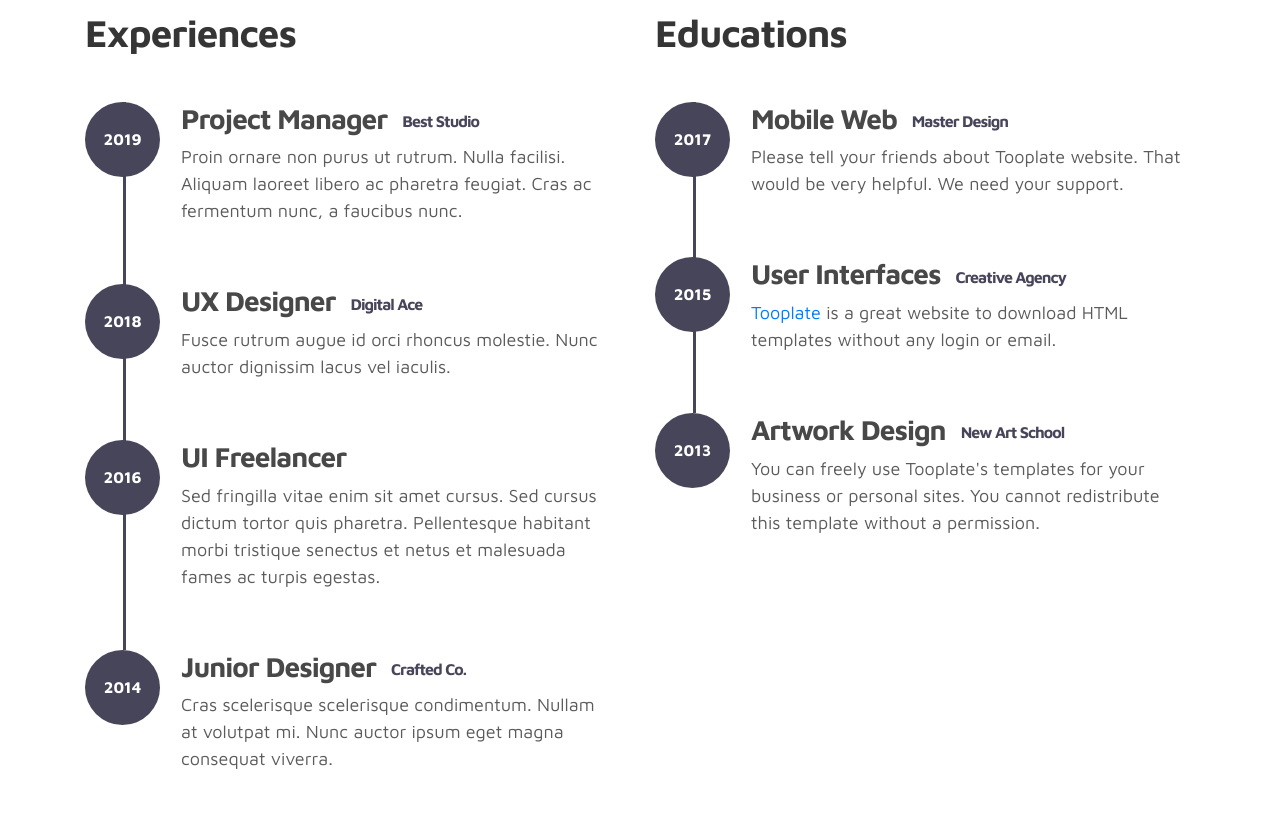
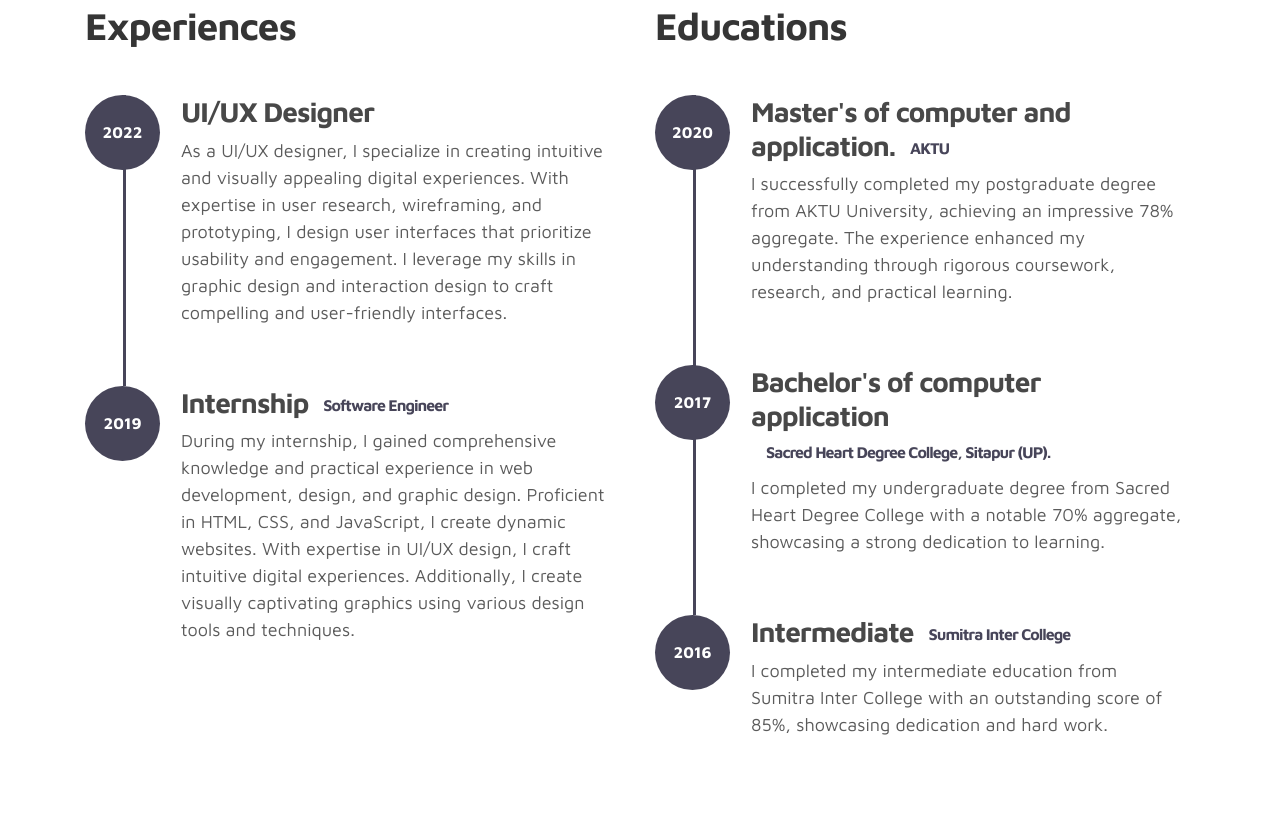
Before and after one commit to imvidushimishra/portfolio, a plain HTML site: page index.html in a window 1280 px wide. Shown: the part 1625-2440 px from the top of the page. Drawn offline with Linux system fonts and the light colour scheme.

Commit message:
add personal detail over there

```diff
--- a/index.html
+++ b/index.html
@@ -4,18 +4,15 @@
 <head>
   <meta charset="utf-8">
   <meta name="viewport" content="width=device-width, initial-scale=1, shrink-to-fit=no">
-  <meta name="description" content="">
-  <meta name="author" content="">
+  <meta name="description" content="my portfolio.">
+  <meta name="author" content="Vidushi Mishra">
   <title>Vidushi Mishra</title>
   <link rel="stylesheet" href="css/bootstrap.min.css">
   <link rel="stylesheet" href="css/unicons.css">
   <link rel="stylesheet" href="css/owl.carousel.min.css">
   <link rel="stylesheet" href="css/owl.theme.default.min.css">
-
   <!-- MAIN STYLE -->
   <link rel="stylesheet" href="css/tooplate-style.css">
-
-  <!-- Tooplate 2115 Marvel https://www.tooplate.com/view/2115-marvel -->
 </head>
 
 <body>
@@ -23,8 +20,7 @@
   <!-- MENU -->
   <nav class="navbar navbar-expand-sm navbar-light">
     <div class="container">
-      <a class="navbar-brand" href="index.html"><i class='uil uil-user'></i> Marvel</a>
-
+      <a class="navbar-brand" href="index.html"><i class='uil uil-user'></i> Vidushi Mishra</a>
       <button class="navbar-toggler" type="button" data-toggle="collapse" data-target="#navbarNav"
         aria-controls="navbarNav" aria-expanded="false" aria-label="Toggle navigation">
         <span class="navbar-toggler-icon"></span>
@@ -71,7 +67,7 @@
             <h1 class="animated animated-text">
               <span class="mr-2">Hey folks, I'm</span>
               <div class="animated-info">
-                <span class="animated-item">Marvel Sann</span>
+                <span class="animated-item">UX Designer</span>
                 <span class="animated-item">Web Designer</span>
                 <span class="animated-item">UI Specialist</span>
               </div>
@@ -81,7 +77,8 @@
               and web development.</p>
 
             <div class="custom-btn-group mt-4">
-              <a href="#" class="btn mr-lg-2 custom-btn"><i class='uil uil-file-alt'></i> Download Resume</a>
+              <a href="document/resume.pdf" class="btn mr-lg-2 custom-btn" download="vidushi"><i
+                  class='uil uil-file-alt'></i> Download Resume</a>
               <a href="#contact" class="btn custom-btn custom-btn-bg custom-btn-link">Get a free quote</a>
             </div>
           </div>
@@ -111,33 +108,28 @@
           <div class="owl-carousel owl-theme">
             <div class="item">
               <div class="project-info">
-                <img src="images/project/project-image01.png" class="img-fluid" alt="project image">
+                <img src="images/design/2.png" class="img-fluid" alt="project image">
               </div>
             </div>
 
             <div class="item">
               <div class="project-info">
-                <img src="images/project/project-image02.png" class="img-fluid" alt="project image">
+                <img src="images/design/3.png" class="img-fluid" alt="project image">
               </div>
             </div>
 
             <div class="item">
               <div class="project-info">
-                <img src="images/project/project-image03.png" class="img-fluid" alt="project image">
+                <img src="images/design/4.png" class="img-fluid" alt="project image">
               </div>
             </div>
 
             <div class="item">
               <div class="project-info">
-                <img src="images/project/project-image04.png" class="img-fluid" alt="project image">
+                <img src="images/design/1.png" class="img-fluid" alt="project image">
               </div>
             </div>
 
-            <div class="item">
-              <div class="project-info">
-                <img src="images/project/project-image05.png" class="img-fluid" alt="project image">
-              </div>
-            </div>
           </div>
 
         </div>
@@ -154,46 +146,30 @@
           <h2 class="mb-4">Experiences</h2>
 
           <div class="timeline">
+
+            <div class="timeline-wrapper">
+              <div class="timeline-yr">
+                <span>2022</span>
+              </div>
+              <div class="timeline-info">
+                <h3><span>UI/UX Designer</h3>
+                <p>As a UI/UX designer, I specialize in creating intuitive and visually appealing digital experiences.
+                  With expertise in user research, wireframing, and prototyping, I design user interfaces that
+                  prioritize usability and engagement. I leverage my skills in graphic design and interaction design to
+                  craft compelling and user-friendly interfaces.</p>
+              </div>
+            </div>
+
             <div class="timeline-wrapper">
               <div class="timeline-yr">
                 <span>2019</span>
               </div>
               <div class="timeline-info">
-                <h3><span>Project Manager</span><small>Best Studio</small></h3>
-                <p>Proin ornare non purus ut rutrum. Nulla facilisi. Aliquam laoreet libero ac pharetra feugiat. Cras ac
-                  fermentum nunc, a faucibus nunc.</p>
-              </div>
-            </div>
-
-            <div class="timeline-wrapper">
-              <div class="timeline-yr">
-                <span>2018</span>
-              </div>
-              <div class="timeline-info">
-                <h3><span>UX Designer</span><small>Digital Ace</small></h3>
-                <p>Fusce rutrum augue id orci rhoncus molestie. Nunc auctor dignissim lacus vel iaculis.</p>
-              </div>
-            </div>
-
-            <div class="timeline-wrapper">
-              <div class="timeline-yr">
-                <span>2016</span>
-              </div>
-              <div class="timeline-info">
-                <h3><span>UI Freelancer</h3>
-                <p>Sed fringilla vitae enim sit amet cursus. Sed cursus dictum tortor quis pharetra. Pellentesque
-                  habitant morbi tristique senectus et netus et malesuada fames ac turpis egestas.</p>
-              </div>
-            </div>
-
-            <div class="timeline-wrapper">
-              <div class="timeline-yr">
-                <span>2014</span>
-              </div>
-              <div class="timeline-info">
-                <h3><span>Junior Designer<small>Crafted Co.</small></h3>
-                <p>Cras scelerisque scelerisque condimentum. Nullam at volutpat mi. Nunc auctor ipsum eget magna
-                  consequat viverra.</p>
+                <h3><span>Internship<small>Software Engineer</small></h3>
+                <p>During my internship, I gained comprehensive knowledge and practical experience in web development,
+                  design, and graphic design. Proficient in HTML, CSS, and JavaScript, I create dynamic websites. With
+                  expertise in UI/UX design, I craft intuitive digital experiences. Additionally, I create visually
+                  captivating graphics using various design tools and techniques.</p>
               </div>
             </div>
 
@@ -206,34 +182,38 @@
           <div class="timeline">
             <div class="timeline-wrapper">
               <div class="timeline-yr">
-                <span>2017</span>
+                <span>2020</span>
               </div>
               <div class="timeline-info">
-                <h3><span>Mobile Web</span><small>Master Design</small></h3>
-                <p>Please tell your friends about Tooplate website. That would be very helpful. We need your support.
+                <h3><span>Master's of computer and application.</span><small>AKTU</small></h3>
+                <p>I successfully completed my postgraduate degree from AKTU University, achieving an impressive 78%
+                  aggregate.
+                  The experience enhanced my understanding through rigorous coursework, research, and practical
+                  learning.
                 </p>
               </div>
             </div>
 
             <div class="timeline-wrapper">
               <div class="timeline-yr">
-                <span>2015</span>
+                <span>2017</span>
               </div>
               <div class="timeline-info">
-                <h3><span>User Interfaces</span><small>Creative Agency</small></h3>
-                <p><a rel="nofollow" href="https://www.facebook.com/tooplate">Tooplate</a> is a great website to
-                  download HTML templates without any login or email.</p>
+                <h3><span>Bachelor's of computer application</span><small>Sacred Heart Degree College, Sitapur
+                    (UP).</small></h3>
+                <p>I completed my undergraduate degree from Sacred Heart Degree College with a notable 70% aggregate,
+                  showcasing a strong dedication to learning.</p>
               </div>
             </div>
 
             <div class="timeline-wrapper">
               <div class="timeline-yr">
-                <span>2013</span>
+                <span>2016</span>
               </div>
               <div class="timeline-info">
-                <h3><span>Artwork Design</span><small>New Art School</small></h3>
-                <p>You can freely use Tooplate's templates for your business or personal sites. You cannot redistribute
-                  this template without a permission.</p>
+                <h3><span>Intermediate</span><small>Sumitra Inter College</small></h3>
+                <p>I completed my intermediate education from Sumitra Inter College with an outstanding score of 85%,
+                  showcasing dedication and hard work.</p>
               </div>
             </div>
 
@@ -259,15 +239,15 @@
           <div class="contact-info d-flex justify-content-between align-items-center py-4 px-lg-5">
             <div class="contact-info-item">
               <h3 class="mb-3 text-white">Say hello</h3>
-              <p class="footer-text mb-0">010 020 0960</p>
-              <p><a href="mailto:hello@company.co">hello@company.co</a></p>
+              <p class="footer-text mb-0">+917379635879</p>
+              <p><a href="mailto:hello@company.co">imvidushimishrastp@gmail.com</a></p>
             </div>
 
             <ul class="social-links">
               <li><a href="#" class="uil uil-dribbble" data-toggle="tooltip" data-placement="left" title="Dribbble"></a>
               </li>
-              <li><a href="#" class="uil uil-instagram" data-toggle="tooltip" data-placement="left"
-                  title="Instagram"></a></li>
+              <li><a href="https://www.instagram.com/uibyvidushi/" class="uil uil-instagram" data-toggle="tooltip"
+                  data-placement="left" title="Instagram"></a></li>
               <li><a href="#" class="uil uil-youtube" data-toggle="tooltip" data-placement="left" title="Youtube"></a>
               </li>
             </ul>
@@ -310,9 +290,8 @@
       <div class="row">
 
         <div class="col-lg-12 col-12">
-          <p class="copyright-text text-center">Copyright &copy; 2023 Vidushi Mishra . All rights reserved</p>
-          <p class="copyright-text text-center">Designed by <a rel="nofollow"
-              href="#">Vidushi Mishra</a></p>
+          <p class="copyright-text text-center">Copyright &copy; 2023 Vidushi Mishra. All rights reserved</p>
+          <p class="copyright-text text-center">Designed by <a rel="nofollow" href="#">Vidushi Mishra</a></p>
         </div>
 
       </div>
```
Also changed, not shown: images/design/1.png (added), images/design/2.png (added), images/design/3.png (added), images/design/4.png (added), 1 other file.
